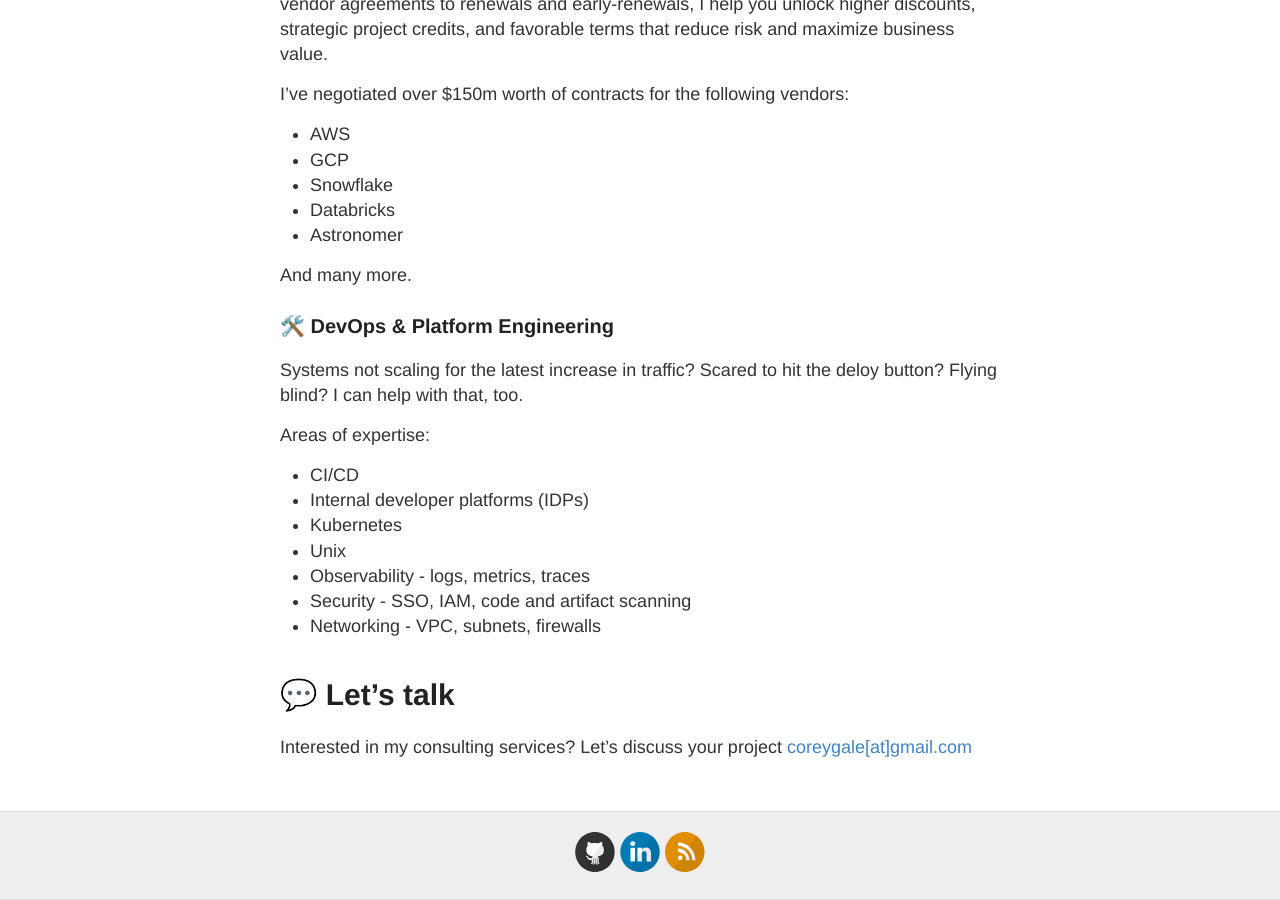
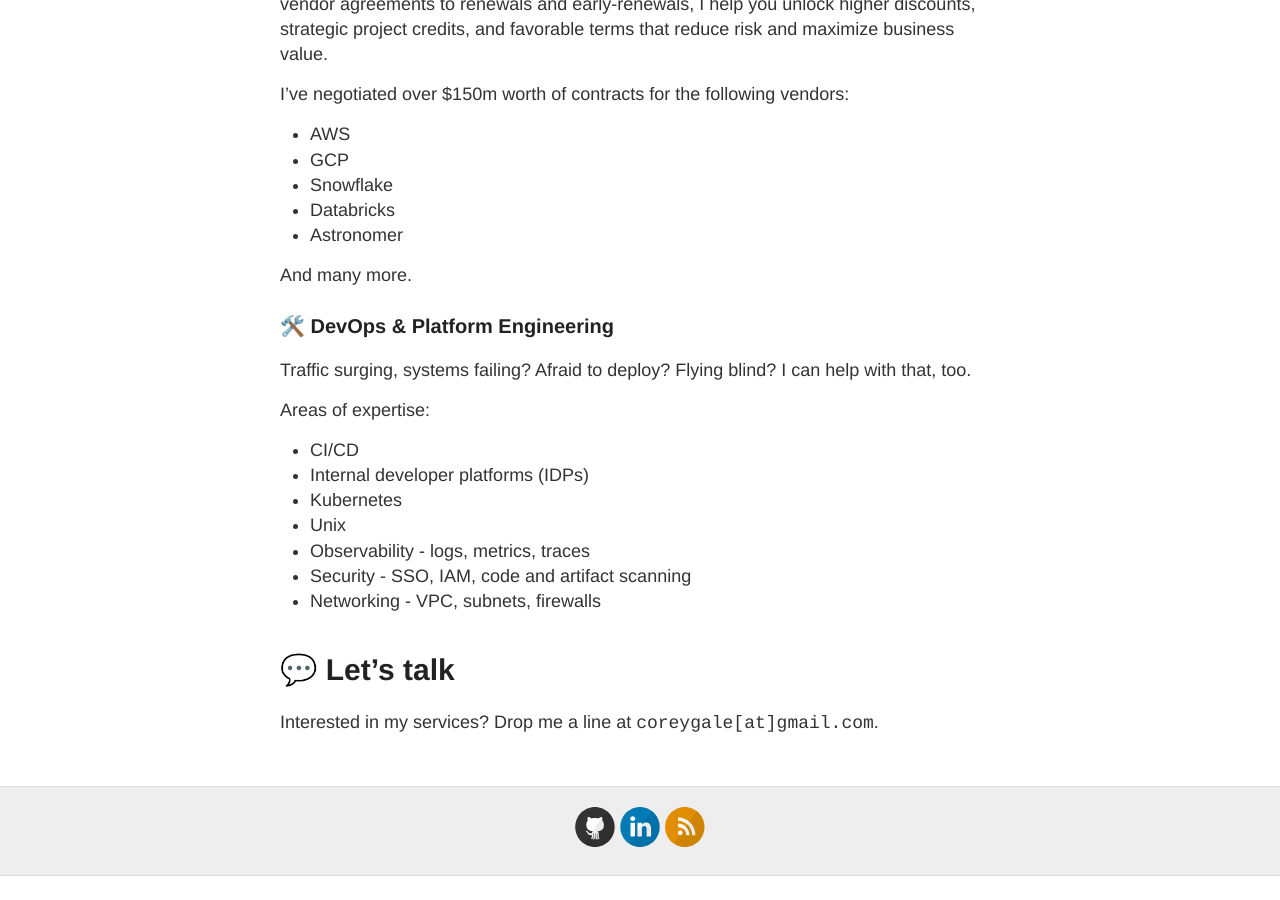
Before and after one commit to mechtron/mechtron.github.io, a Jekyll site: the page built from consulting.md, in a window 1280 px wide and 900 px high, scrolled down 822 px. Built offline with Jekyll 4.4.1, drawn with Linux system fonts in a browser that asks for light colours; after the commit the page ends 1698 px from its top, so only the background shows below that.

Commit message:
Tweak language on consulting page

```diff
--- a/consulting.md
+++ b/consulting.md
@@ -33,7 +33,7 @@
 
 ### 🛠️ DevOps & Platform Engineering
 
-Systems not scaling for the latest increase in traffic? Scared to hit the deloy button? Flying blind? I can help with that, too.
+Traffic surging, systems failing? Afraid to deploy? Flying blind? I can help with that, too.
 
 Areas of expertise:
 
@@ -47,4 +47,4 @@
 
 # 💬 Let's talk
 
-Interested in my consulting services? Let's discuss your project [coreygale[at]gmail.com](mailto:coreygale@gmail.com)
+Interested in my services? Drop me a line at `coreygale[at]gmail.com`.
```
